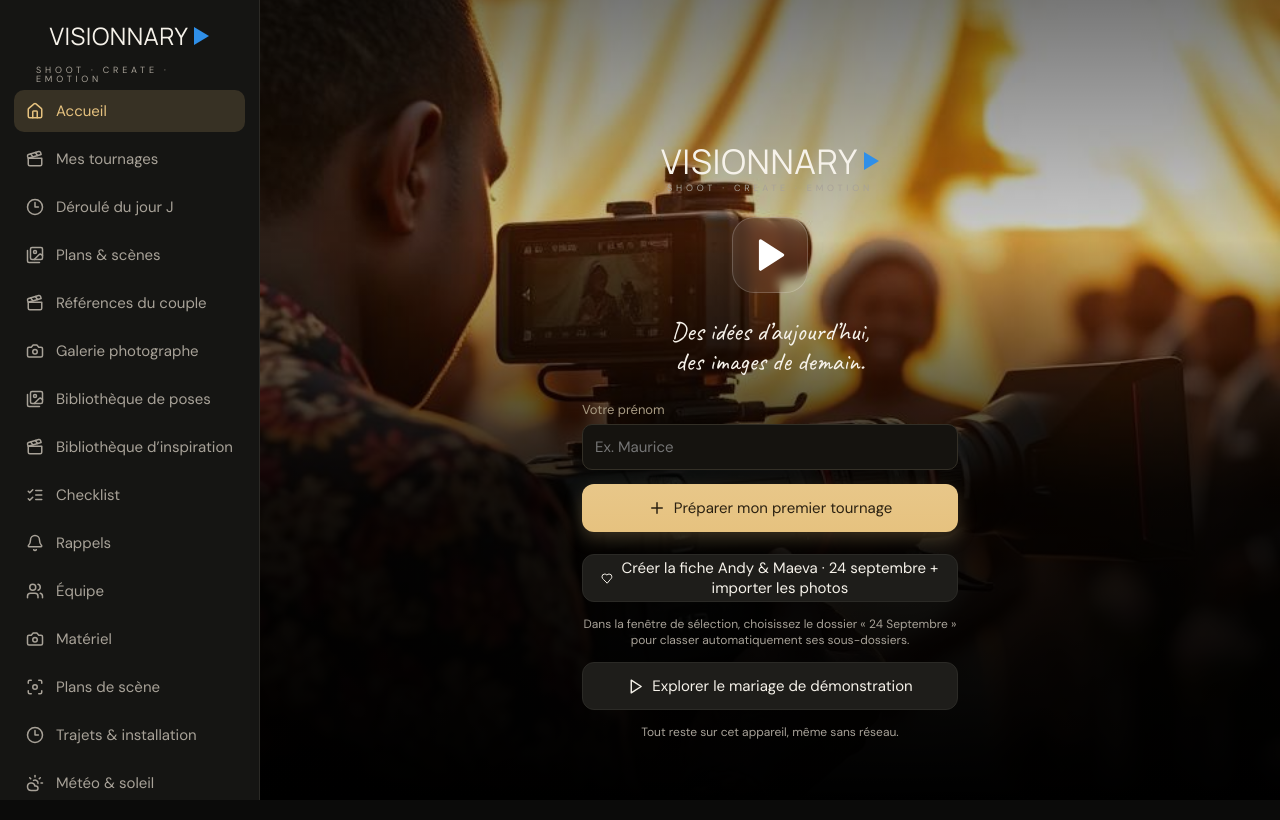
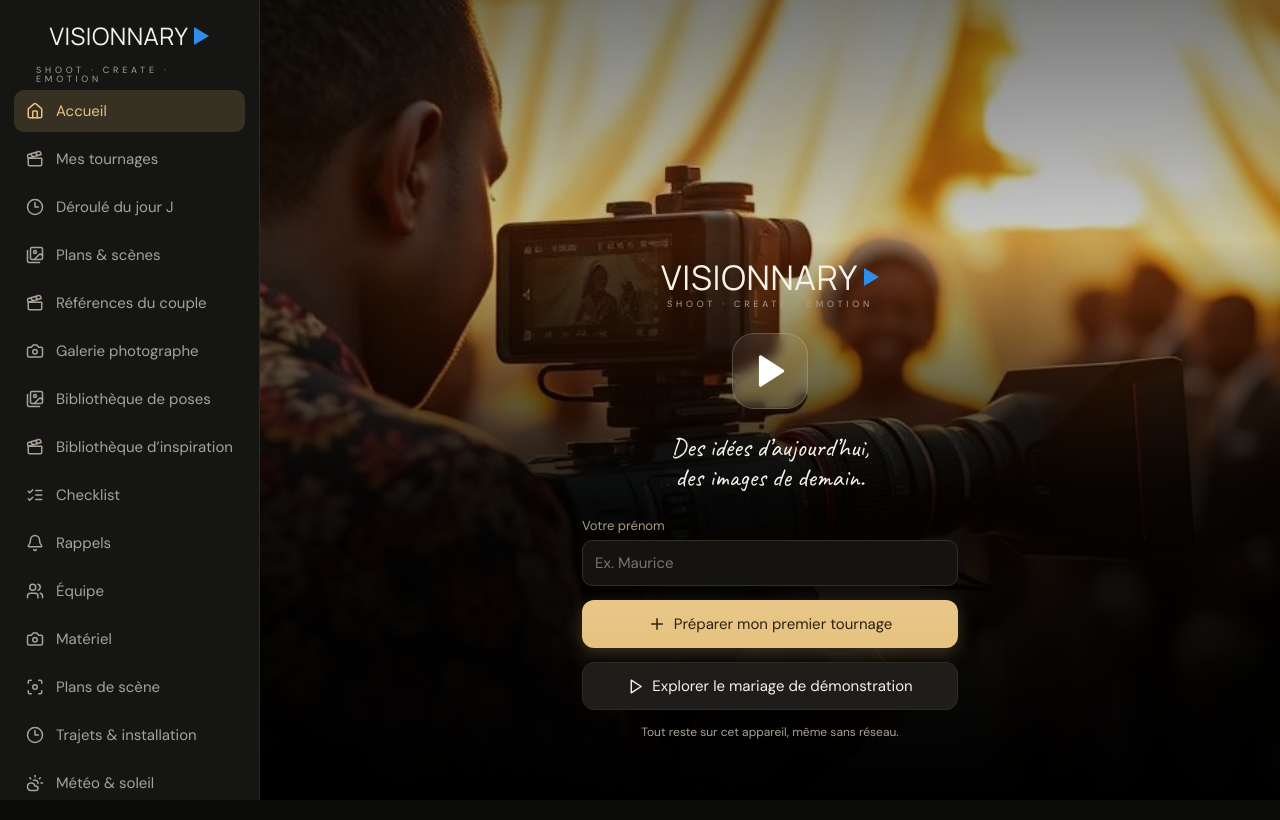
Before and after one commit to mariageafro/visionnary-app, a React (Vite) app: page / in a window 1280 px wide. Built offline with nearby package versions, Linux system fonts and the light colour scheme.

Commit message:
fix: retire du dépôt public les changements d'un autre outil (fiche Andy & Maeva) glissés dans un commit précédent

```diff
--- a/src/screens/Timeline.tsx
+++ b/src/screens/Timeline.tsx
@@ -60,11 +60,6 @@
   const [editing, setEditing] = useState<Item | null>(null);
   const [eventTitle, setEventTitle] = useState("");
   const stages = p.items.filter((i) => i.module === "stages" && i.status !== "archivé").sort((a, b) => a.order - b.order);
-  const scheduleWarnings = p.couple === "Andy & Maeva" ? [
-    "À vérifier : arrivée Visionary à 11 h 20 (consigne client) ; le PDF indique 14 h.",
-    "À vérifier : la découverte de la robe et les préparatifs sont indiqués à 11 h, avant l’arrivée corrigée de l’équipe.",
-    "Le PDF donne le 24 septembre 2026, qui est aujourd’hui ; vérifiez la date si le déroulé concerne une autre journée.",
-  ] : [];
   const add = () => setEditing(makeItem("stages", "", { order: stages.length, duration: 30, time: String(stages.at(-1)?.time ?? "") }));
   const addUnexpectedEvent = () => {
     const now = new Date();
@@ -94,7 +89,6 @@
           ["regie", "Régie"],
         ]}
       />
-      {scheduleWarnings.length > 0 && <div className="notice" style={{ margin: "12px 0" }}><strong>Points du document à confirmer</strong><ul style={{ marginBottom: 0 }}>{scheduleWarnings.map((warning) => <li key={warning}>{warning}</li>)}</ul></div>}
       <div className="card" style={{ margin: "12px 0", display: "flex", gap: 8, flexWrap: "wrap", alignItems: "end" }}>
         <label className="field" style={{ flex: "1 1 220px", margin: 0 }}>Événement imprévu<input value={eventTitle} onChange={(e) => setEventTitle(e.target.value)} placeholder="Discours surprise, animation…" onKeyDown={(e) => { if (e.key === "Enter" && eventTitle.trim()) addUnexpectedEvent(); }} /></label>
         <button className="btn gold" onClick={addUnexpectedEvent} disabled={!eventTitle.trim()}><CalendarPlus size={16} /> Ajouter maintenant</button>
--- a/src/screens/Welcome.tsx
+++ b/src/screens/Welcome.tsx
@@ -1,13 +1,9 @@
 import DemoButton from "./DemoButton";
 import { useEffect, useRef, useState } from "react";
-import { Play, Plus, Heart } from "lucide-react";
+import { Play, Plus } from "lucide-react";
 import { useStore } from "../store";
 import ShootWizard from "./ShootWizard";
 import { buildWeddingDemo } from "../weddingDemo";
-import { buildAndyMaevaWedding } from "../andyMaevaWedding";
-import { importMedia } from "../media";
-import { putMedia } from "../storage";
-import type { Item } from "../types";
 import { mediaChanged, navigate } from "../ui";
 import "./welcome.css";
 
@@ -22,8 +18,6 @@
   const latest = useRef(store);
   latest.current = store;
   const [wizard, setWizard] = useState(false);
-  const [weddingBusy, setWeddingBusy] = useState(false);
-  const [weddingProgress, setWeddingProgress] = useState("");
   const [name, setName] = useState(w.ownerName ?? "");
   const [auto, setAuto] = useState(import.meta.env.PROD && w.projects.length === 0);
   const started = useRef(false);
@@ -90,57 +84,6 @@
         >
           <Plus size={18} /> Préparer mon premier tournage
         </button>
-        <label className="btn full" style={{ cursor: weddingBusy ? "wait" : "pointer", marginTop: 8 }}>
-          <Heart size={17} /> {weddingBusy ? weddingProgress : "Créer la fiche Andy & Maeva · 24 septembre + importer les photos"}
-          <input className="sr-only" type="file" multiple accept="image/*,.heic,.heif" disabled={weddingBusy} onChange={(event) => {
-            const files = Array.from(event.target.files ?? []);
-            event.target.value = "";
-            if (!files.length || weddingBusy) return;
-            const project = buildAndyMaevaWedding();
-            const sectionMap: Record<string, string> = { Man: "Préparatifs marié", Wife: "Accessoires & détails", Couple: "Portraits éditoriaux", Bridesmaids: "Cortège", Groomsmen: "Cortège", "Original Groups": "Cortège" };
-            const stageMap: Record<string, string> = { "Préparatifs marié": "Arrivée du marié · loge", "Accessoires & détails": "Préparatifs · accessoires et détails", "Portraits éditoriaux": "Shooting Visionary", "Cortège": "Arrivée de la mariée et du cortège" };
-            const categories = new Map<string, Item>();
-            for (const file of files) {
-              const path = file.webkitRelativePath || file.name;
-              const folder = path.split("/").at(-2) || "";
-              const category = sectionMap[folder] || "Portraits éditoriaux";
-              const key = category;
-              let pose = categories.get(key);
-              if (!pose) {
-                const stage = project.items.find((item) => item.module === "stages" && item.title === stageMap[category]);
-                pose = { id: crypto.randomUUID(), module: "poses", title: `Galerie · ${category}`, status: "prévu", priority: "IMPORTANT", notes: "Photos de référence fournies par le client ; classées automatiquement d'après le nom du dossier. Vérifier la pertinence de chaque image.", order: project.items.filter((item) => item.module === "poses").length, section: category, category, ...(stage ? { stageId: stage.id } : {}) };
-                categories.set(key, pose);
-                project.items.push(pose);
-              }
-            }
-            store.change({ ...w, projects: [...w.projects, project], activeProjectId: project.id }, "Fiche Andy & Maeva créée · import des références photo");
-            setWeddingBusy(true);
-            void (async () => {
-              let count = 0;
-              try {
-                const poseItems = new Map(project.items.filter((item) => item.module === "poses").map((item) => [String(item.category), item]));
-                for (const [index, file] of files.entries()) {
-                  const path = file.webkitRelativePath || file.name;
-                  const folder = path.split("/").at(-2) || "";
-                  const category = sectionMap[folder] || "Portraits éditoriaux";
-                  const pose = poseItems.get(category);
-                  if (!pose) continue;
-                  setWeddingProgress(`Import des photos · ${index + 1}/${files.length}`);
-                  try {
-                    const media = await importMedia(file, project.id, pose.id);
-                    if (!media.unsupported) count++;
-                  } catch { /* Garder l'import en cours même si un fichier isolé est invalide. */ }
-                }
-                setWeddingProgress(`Terminé · ${count} références photo importées`);
-                mediaChanged();
-                navigate("/accueil");
-              } finally {
-                setTimeout(() => { setWeddingBusy(false); setWeddingProgress(""); }, 1600);
-              }
-            })();
-          }} />
-        </label>
-        <p className="welcome-note">Dans la fenêtre de sélection, choisissez le dossier « 24 Septembre » pour classer automatiquement ses sous-dossiers.</p>
         <DemoButton/>
         <p className="welcome-note">Tout reste sur cet appareil, même sans réseau.</p>
       </div>
```
